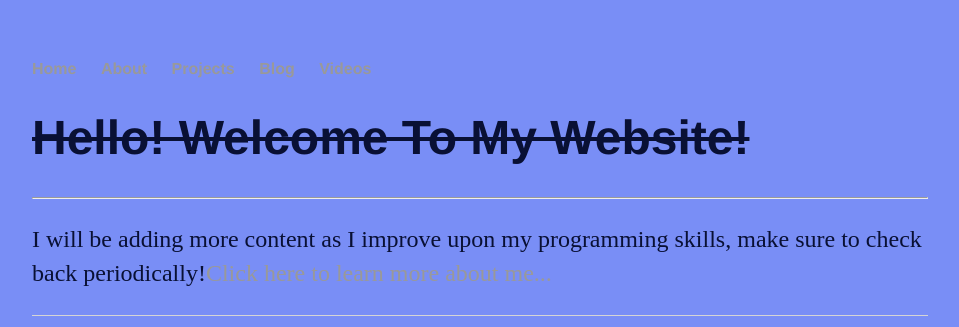
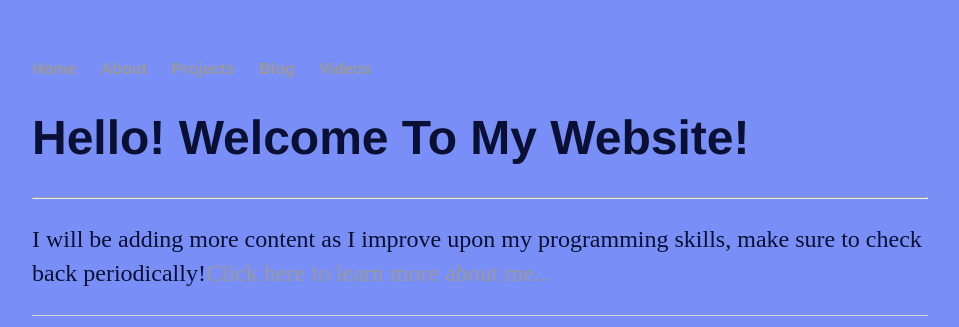
Before and after one commit to chrisfisher419/chrisfisher419.github.io, a Jekyll site: the page built from index.html, in a window 1280 px wide. Shown: the top 327 px of the page, without its empty margins (160-1119 px from the left). Built offline with Jekyll 4.4.1, drawn with Linux system fonts in a browser that asks for light colours.

Commit message:
Update main.css

```diff
--- a/css/main.css
+++ b/css/main.css
@@ -25,7 +25,7 @@ h1 {
     font-size: 3em;
     font-family:'Helvetica', 'Arial', 'Sans-Serif';
     color: #091034;
-    text-decoration: line-through;
+
 }
 p {
     font-size: 1.5em;
```
